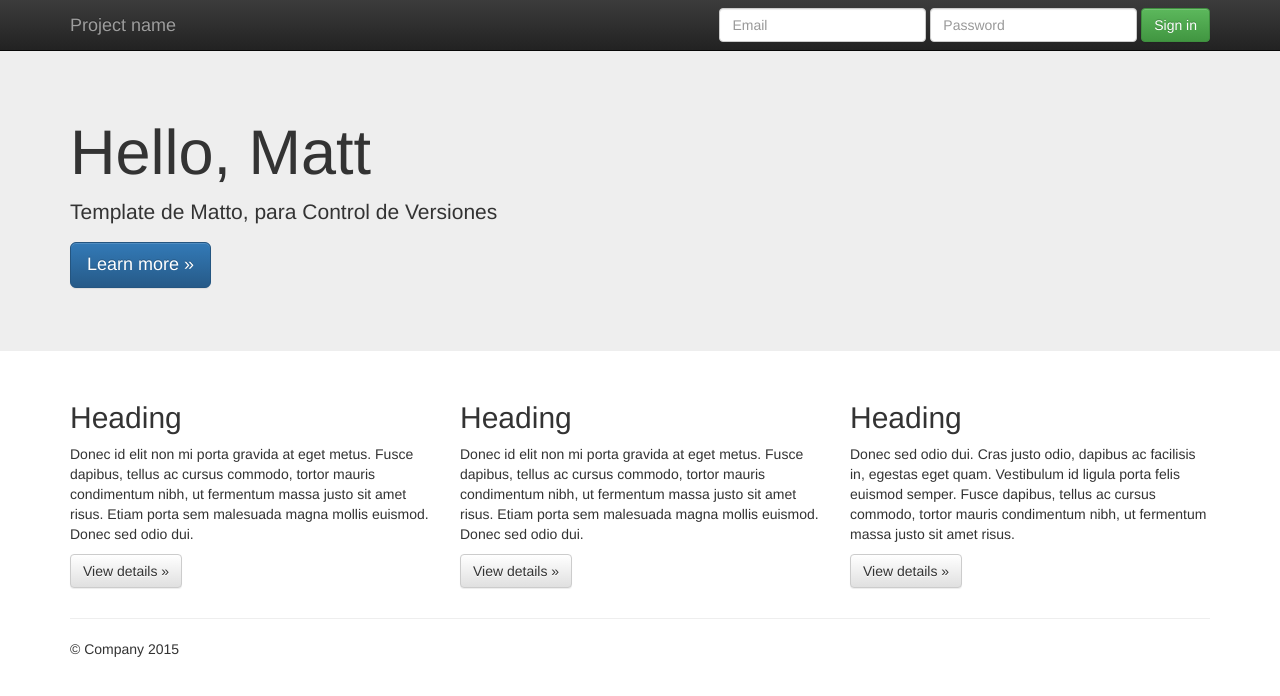
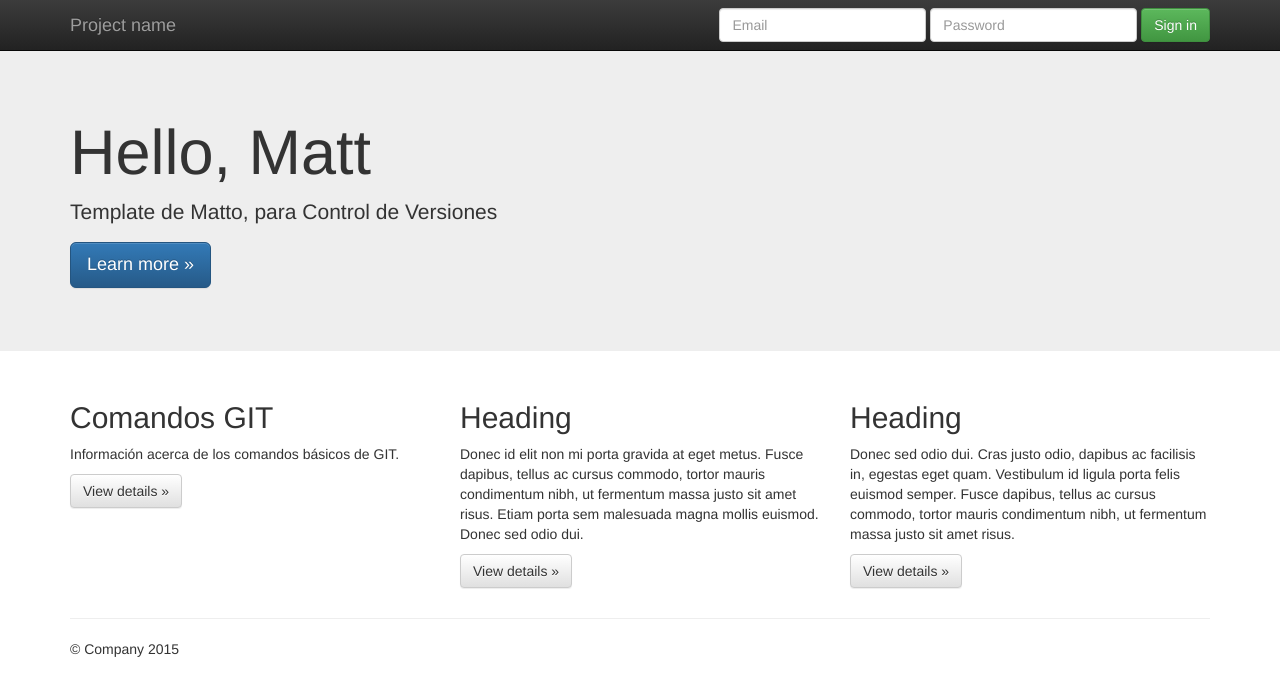
Before and after one commit to Matooh/cursoGitBci, a plain HTML site: page index.html in a window 1280 px wide. Drawn offline with nearby package versions, Linux system fonts and the light colour scheme.

Commit message:
Se actualiza index.html para agregar la primera funcionalidad de Comandos basicos

```diff
--- a/index.html
+++ b/index.html
@@ -65,8 +65,8 @@
       <!-- Example row of columns -->
       <div class="row">
         <div class="col-md-4">
-          <h2>Heading</h2>
-          <p>Donec id elit non mi porta gravida at eget metus. Fusce dapibus, tellus ac cursus commodo, tortor mauris condimentum nibh, ut fermentum massa justo sit amet risus. Etiam porta sem malesuada magna mollis euismod. Donec sed odio dui. </p>
+          <h2>Comandos GIT</h2>
+          <p> Información acerca de los comandos básicos de GIT. </p>
           <p><a class="btn btn-default" href="#" role="button">View details &raquo;</a></p>
         </div>
         <div class="col-md-4">
```
